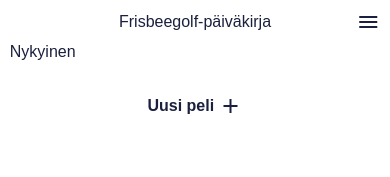
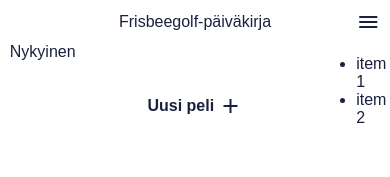
Before and after one commit to PJM178/disc-golf-tracker-quarkus, a Next.js app in the folder client/: page / in a window 390 px wide. Both pictures are taken after a click on the button "menu". Shown: the top 177 px of the page. Built offline with nearby package versions, Linux system fonts and the light colour scheme.

Commit message:
hamburger menu styling, start dropdown menu component

```diff
--- a/client/src/app/components/HamburgerMenu.module.css
+++ b/client/src/app/components/HamburgerMenu.module.css
@@ -1,4 +1,7 @@
+.container {
+  margin-left: auto;
+}
+
 .button {
   display: flex;
-  margin-left: auto;
 }
--- a/client/src/app/components/HamburgerMenu.tsx
+++ b/client/src/app/components/HamburgerMenu.tsx
@@ -2,12 +2,23 @@
 
 import { Button } from "@/components/Buttons";
 import styles from "./HamburgerMenu.module.css";
+import { useState } from "react";
+import DropdownMenu from "@/components/DropdownMenu";
 
 const HamburgerMenu = () => {
+  const [isMenuOpen, setIsMenuOpen] = useState<boolean>(false);
+
+  const handleDropdownMenu = () => {
+    setIsMenuOpen(!isMenuOpen);
+  };
+
   return (
+    <div
+      className={styles["container"]}
+    >
       <Button
         variant="wrapper"
-      onClick={() => console.log("click")}
+        onClick={handleDropdownMenu}
         aria-haspopup="dialog"
         className={styles["button"]}
       >
@@ -18,6 +29,8 @@ const HamburgerMenu = () => {
           menu
         </span>
       </Button>
+      {isMenuOpen && <DropdownMenu />}
+    </div>
   );
 };
 
--- /dev/null
+++ b/client/src/components/DropdownMenu.module.css
@@ -0,0 +1,4 @@
+.container {
+  position: absolute;
+  top: 50px;
+}
--- /dev/null
+++ b/client/src/components/DropdownMenu.tsx
@@ -0,0 +1,14 @@
+import styles from "./DropdownMenu.module.css";
+
+const DropdownMenu = () => {
+  return (
+    <div className={styles["container"]}>
+      <ul>
+        <li>item 1</li>
+        <li>item 2</li>
+      </ul>
+    </div>
+  );
+};
+
+export default DropdownMenu;
```
Lines whose indentation alone changed are shown as unchanged.
